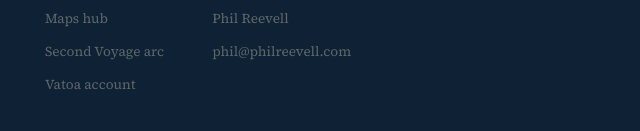
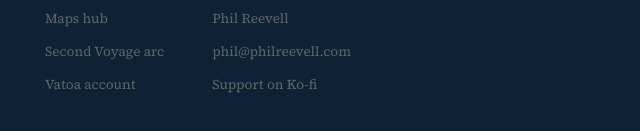
Before and after one commit to philreevell-star/cookinthepacific, a plain HTML site: page ep1.html in a window 1280 px wide. Shown: the part 3021-3152 px from the top of the page, 467-1107 px from the left. Drawn offline with nearby package versions, Linux system fonts and the light colour scheme.

Commit message:
Add Ko-fi to footer

```diff
--- a/ep1.html
+++ b/ep1.html
@@ -545,6 +545,7 @@
     <ul class="footer-links">
       <li><a href="https://philreevell-star.github.io/philreevell/">Phil Reevell</a></li>
       <li><a href="mailto:phil@philreevell.com">phil@philreevell.com</a></li>
+      <li><a href="https://ko-fi.com/cookinthepacific">Support on Ko-fi</a></li>
     </ul>
   </div>
 </footer>
```
